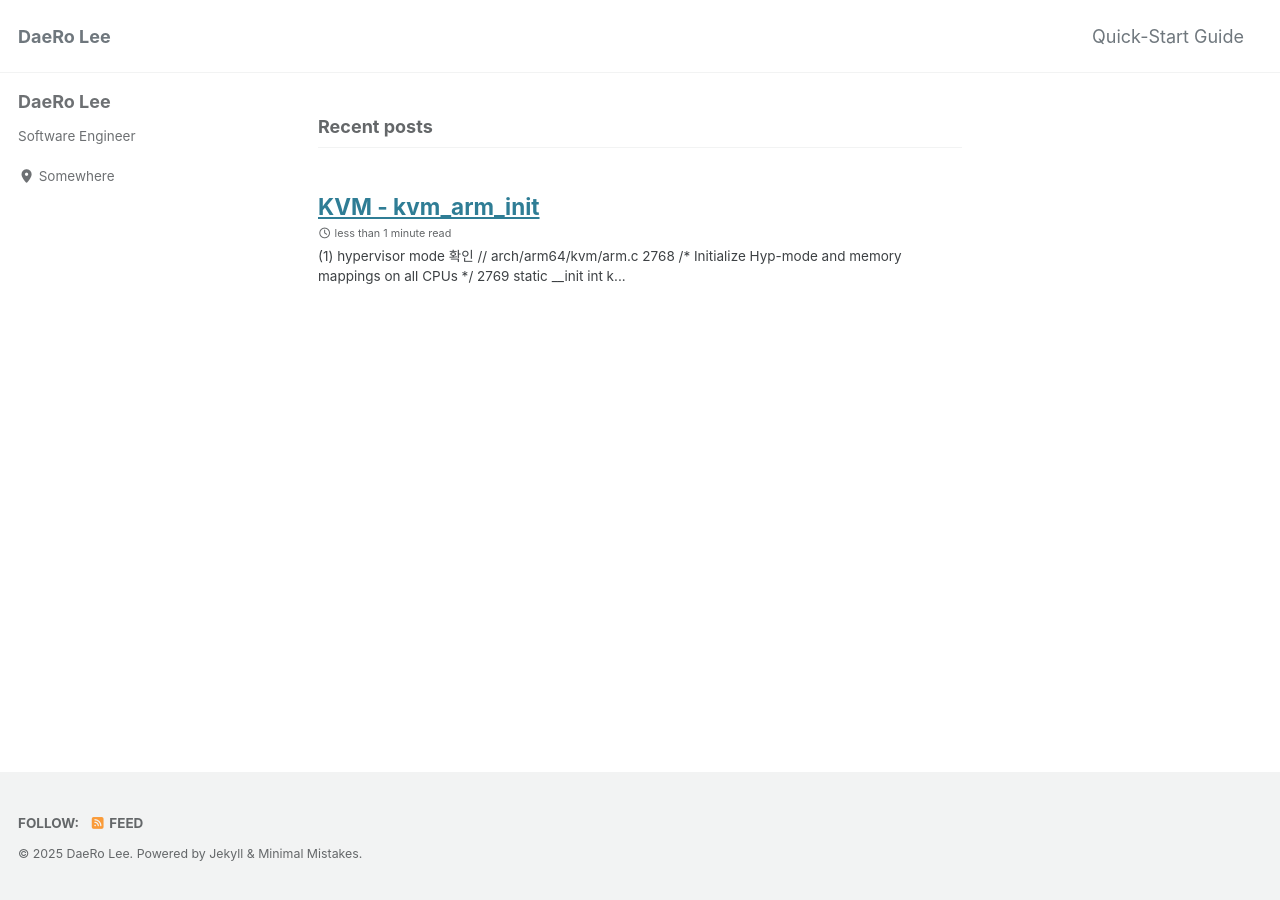
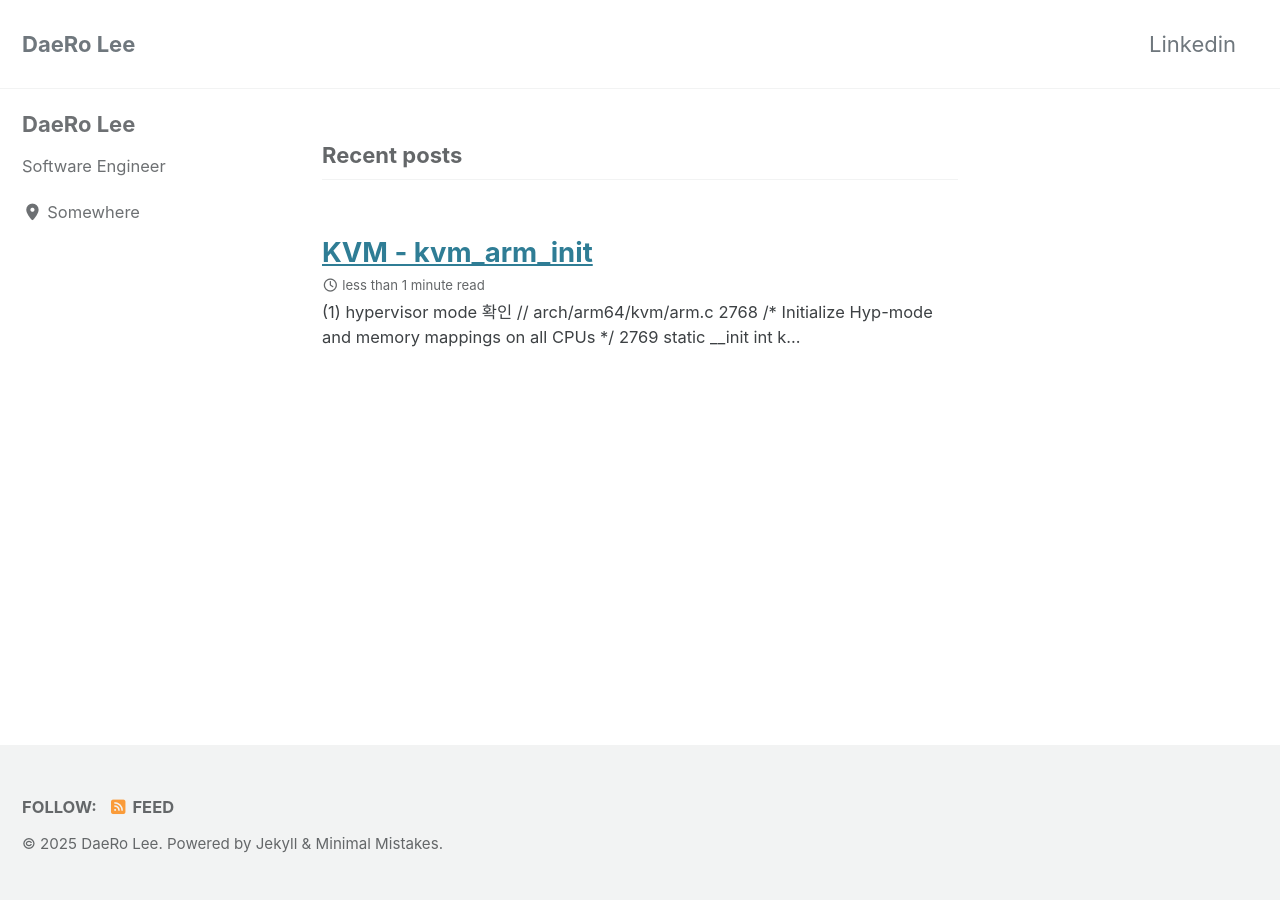
Before and after one commit to daeroro/daeroro.github.io, a Jekyll site: the page built from index.html, in a window 1280 px wide. Built offline with Jekyll 4.4.1, drawn with Linux system fonts in a browser that asks for light colours; cached includes are drawn as plain includes; the list of posts is cut into pages by our own code.

Commit message:
update config

```diff
--- a/_data/navigation.yml
+++ b/_data/navigation.yml
@@ -1,7 +1,7 @@
 # main links
 main:
-  - title: "Quick-Start Guide"
-    url: https://mmistakes.github.io/minimal-mistakes/docs/quick-start-guide/
+  - title: "Linkedin"
+    url: https://www.linkedin.com/in/daero-lee-424aa91a7/
   # - title: "About"
   #   url: https://mmistakes.github.io/minimal-mistakes/about/
   # - title: "Sample Posts"
--- a/assets/css/main.scss
+++ b/assets/css/main.scss
@@ -17,19 +17,3 @@ $sans-serif-narrow  : "Inconsolata", monospace, "PT Sans Narrow", -apple-system,
 $global-font-family : $serif;
 $header-font-family : $sans-serif-narrow;
 $caption-font-family: $serif !default;
-
-// font size
-html {
-    font-size: 12px; // originally 16px
-    @include breakpoint($medium) {
-        font-size: 14px; // originally 18px
-    }
-
-    @include breakpoint($large) {
-        font-size: 16px; // originally 20px
-    }
-
-    @include breakpoint($x-large) {
-        font-size: 18px; // originally 22px
-    }
-}
```
